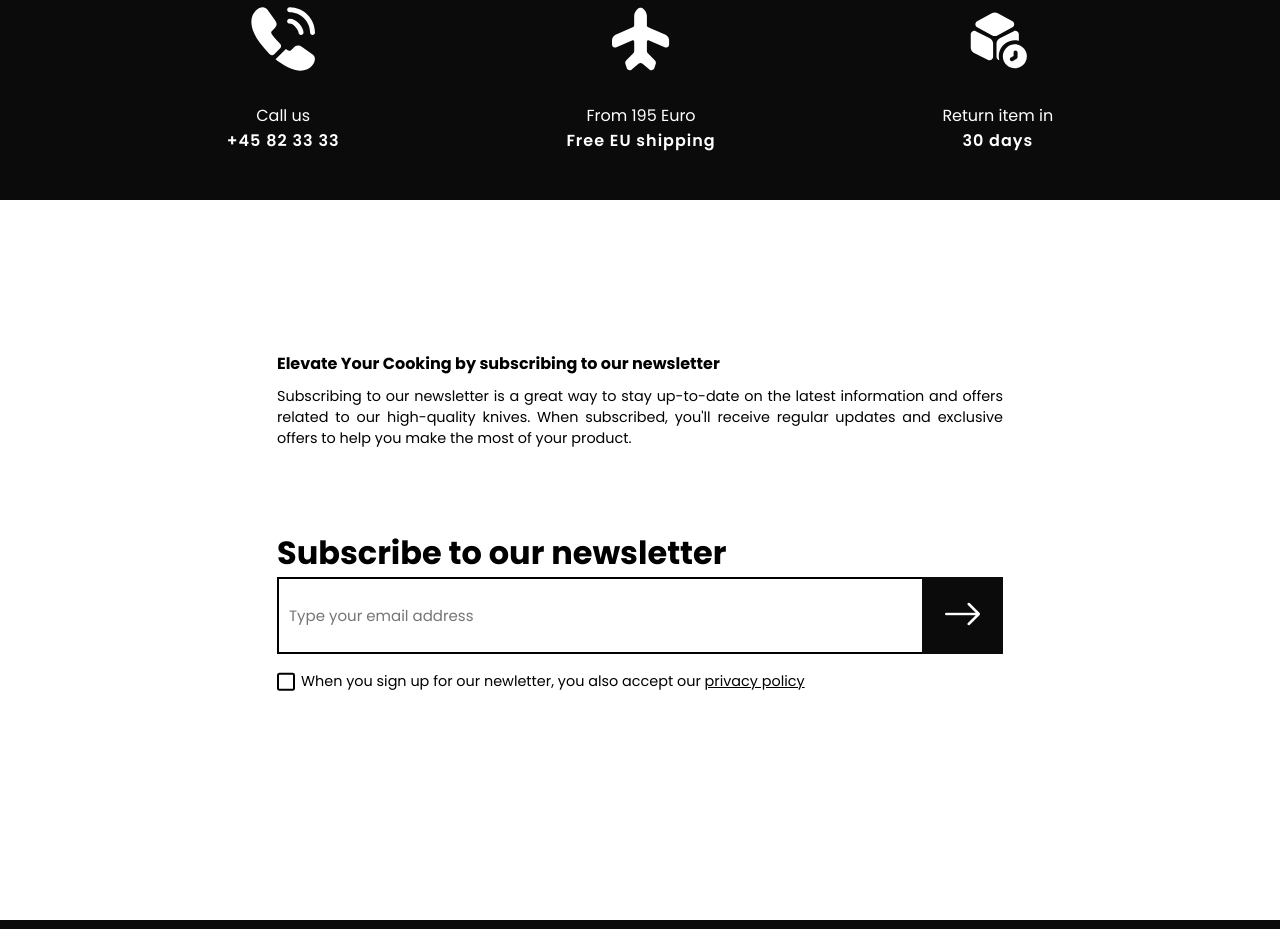
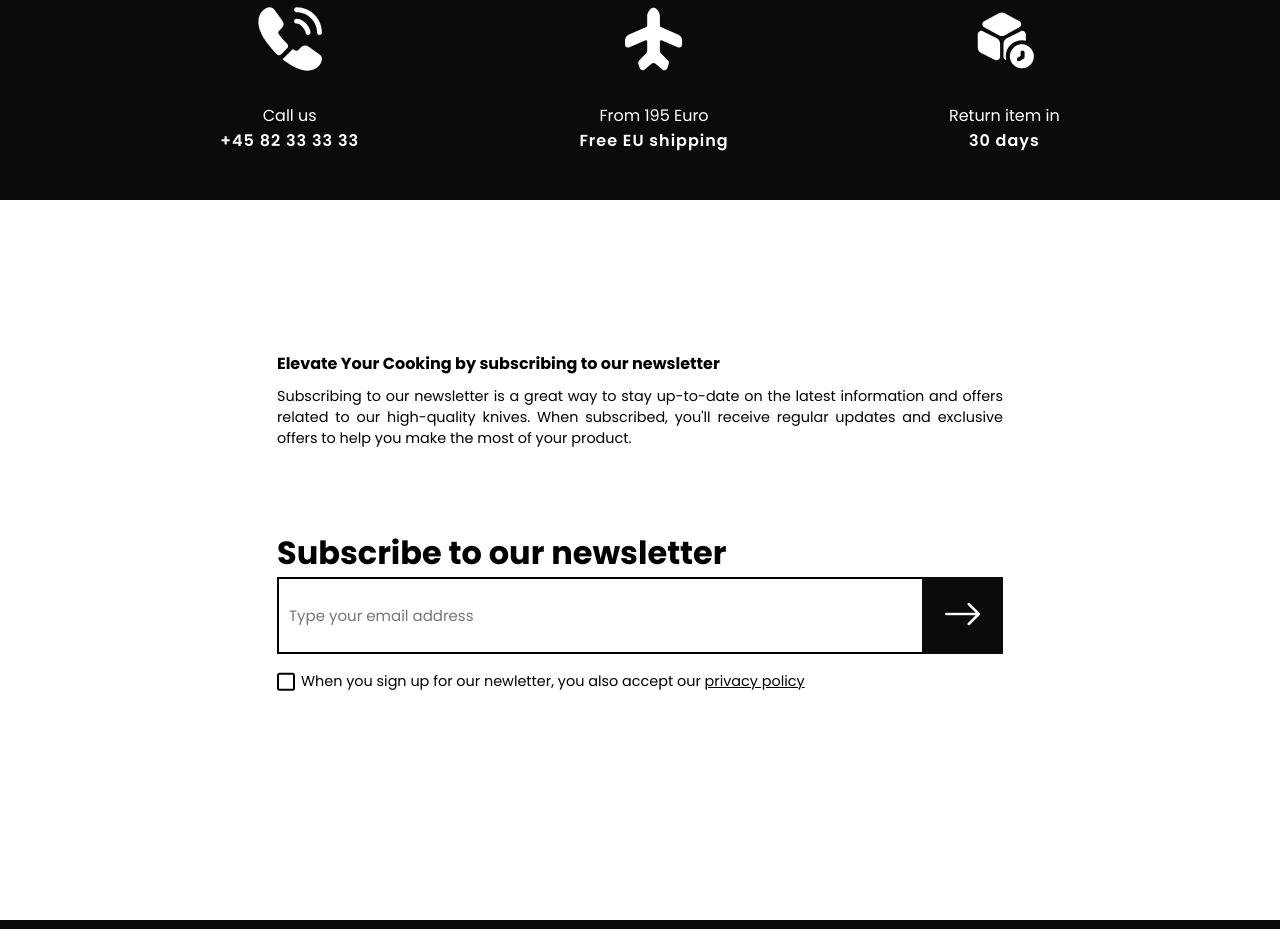
Before and after one commit to adventuring-cosmonaut/slice_project, a website: page slice_index.html in a window 1280 px wide. Shown: the part 3400-4329 px from the top of the page. Drawn offline with nearby package versions, Linux system fonts and the light colour scheme.

Commit message:
Update slice_index.html

```diff
--- a/slice_index.html
+++ b/slice_index.html
@@ -127,7 +127,7 @@
         <div class="info_banner_section_inner">
           <div class="info_banner_section_call_us">
             <img src="media/call-us-icon.svg" alt="" />
-            <p><br />Call us<br /><b>+45 82 33 33</b></p>
+            <p><br />Call us<br /><b>+45 82 33 33 33</b></p>
           </div>
           <div class="info_banner_section_free_shipping">
             <img src="media/free-shipping-icon.svg" alt="" />
```
